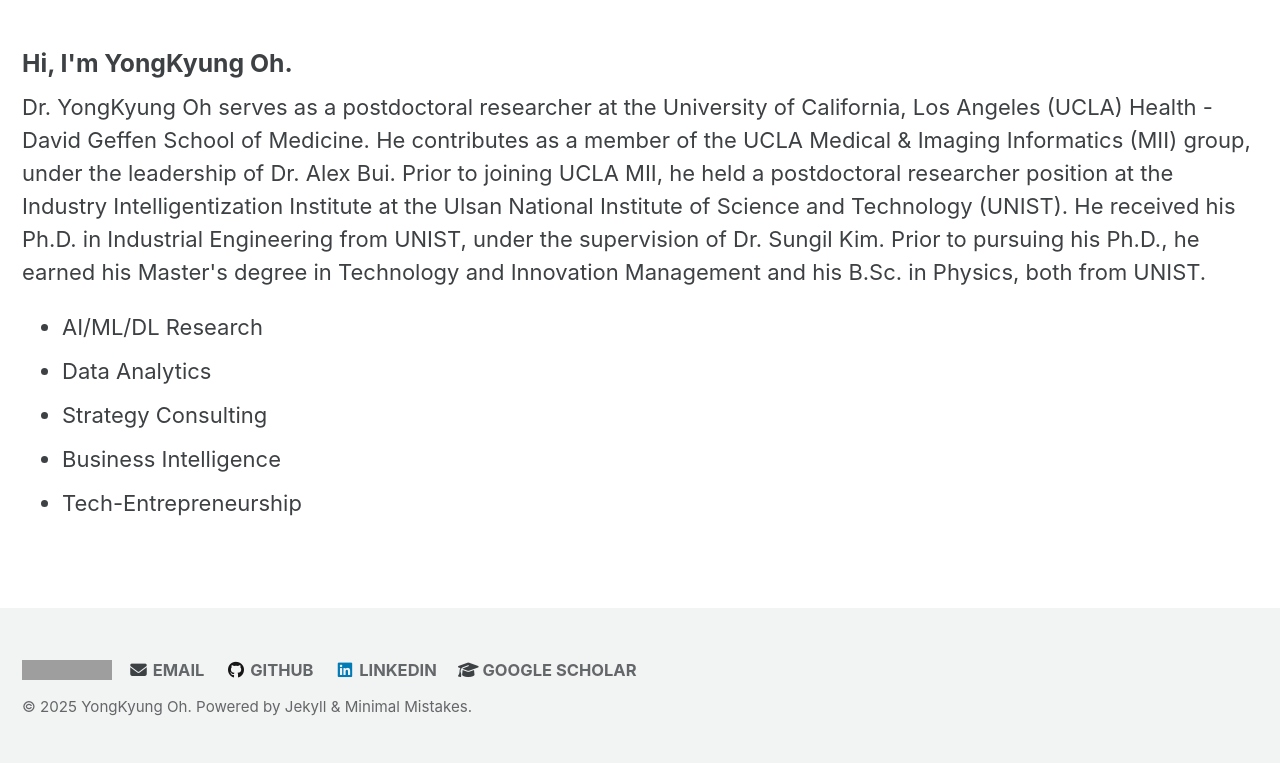
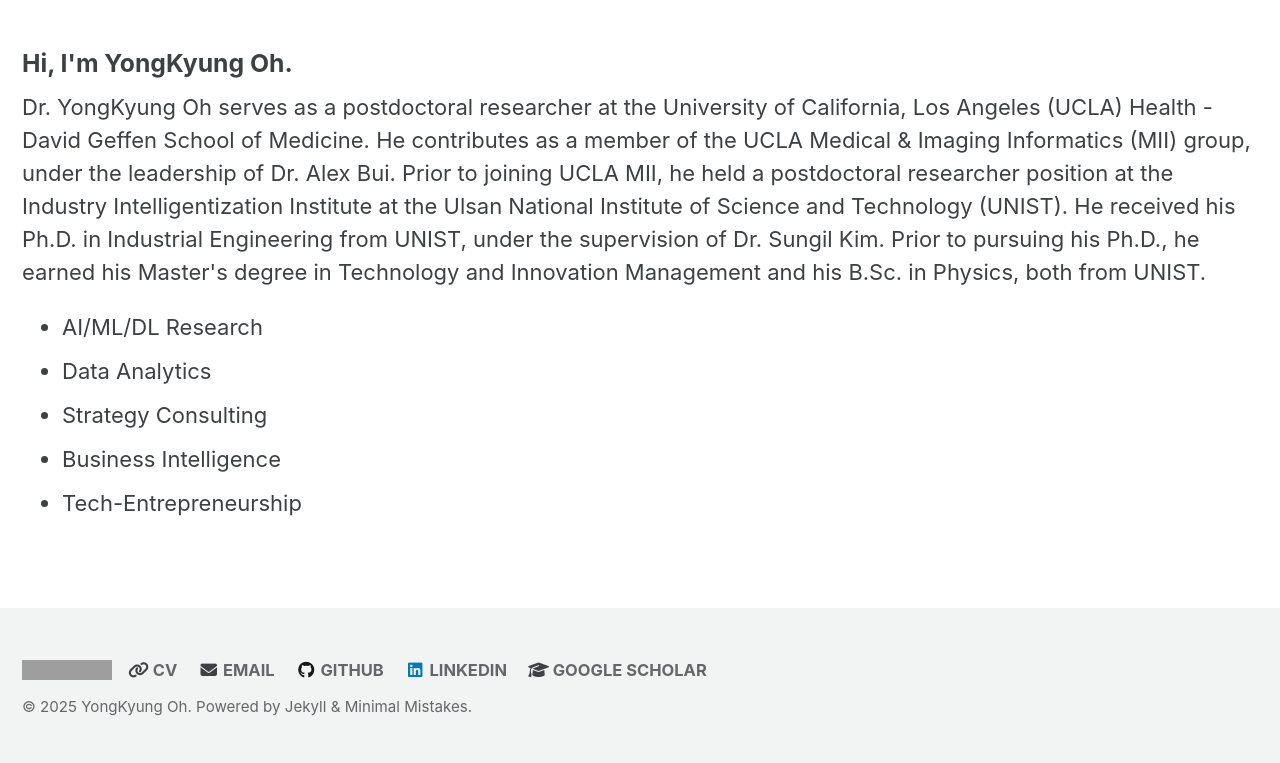
Before and after one commit to yongkyung-oh/yongkyung-oh.github.io, a Jekyll site: the page built from index.html, in a window 1280 px wide. Shown: the part 491-1254 px from the top of the page. Built offline with Jekyll 4.4.1, drawn with Linux system fonts in a browser that asks for light colours; cached includes are drawn as plain includes; nearby versions of some CDN libraries; some web fonts are replaced; the list of posts is cut into pages by our own code; grey boxes are pictures that could not be loaded.

Commit message:
Update _config.yml

```diff
--- a/_config.yml
+++ b/_config.yml
@@ -121,6 +121,9 @@ author:
 # Site Footer
 footer:
   links:
+    - label: "CV"
+      icon: "fas fa-fw fa-link"
+      url: "https://drive.google.com/file/d/12kr_OViGjSfBox5_kUnpnpop87liNlyV/view?usp=sharing"
     - label: "Email"
       icon: "fas fa-fw fa-envelope"
       url: "mailto:yongkyung-oh@outlook.com"
```
